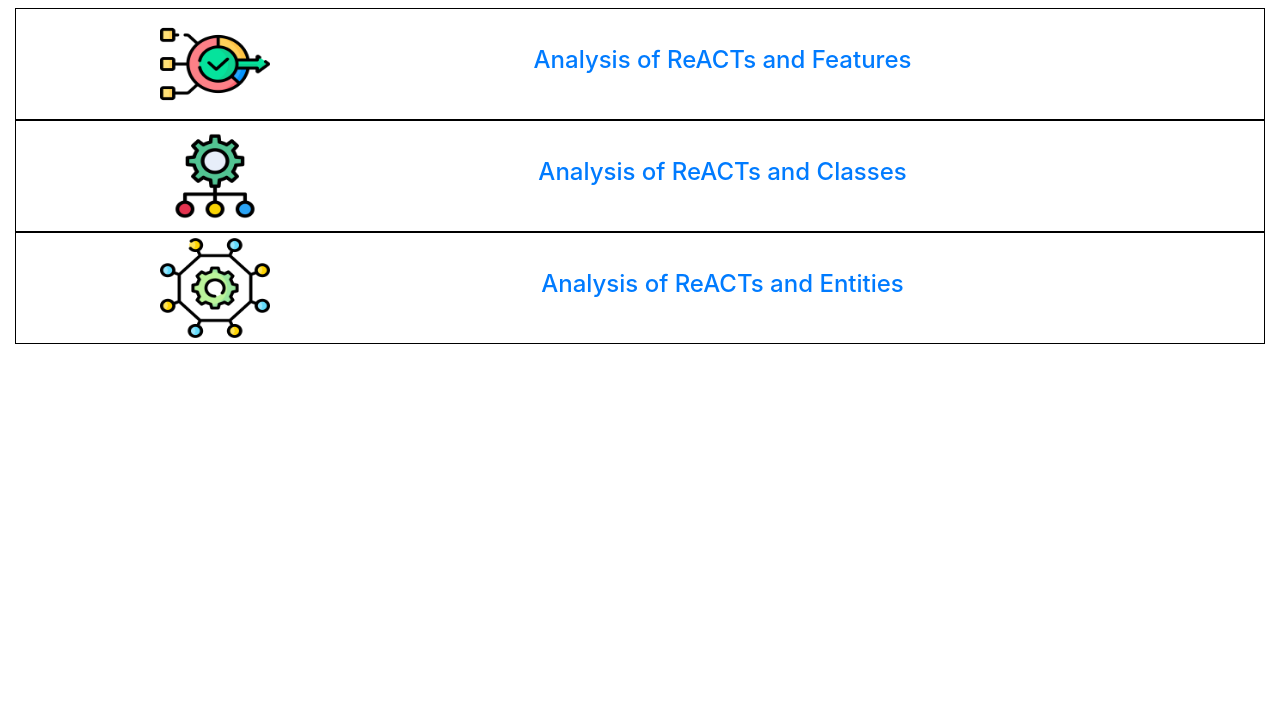
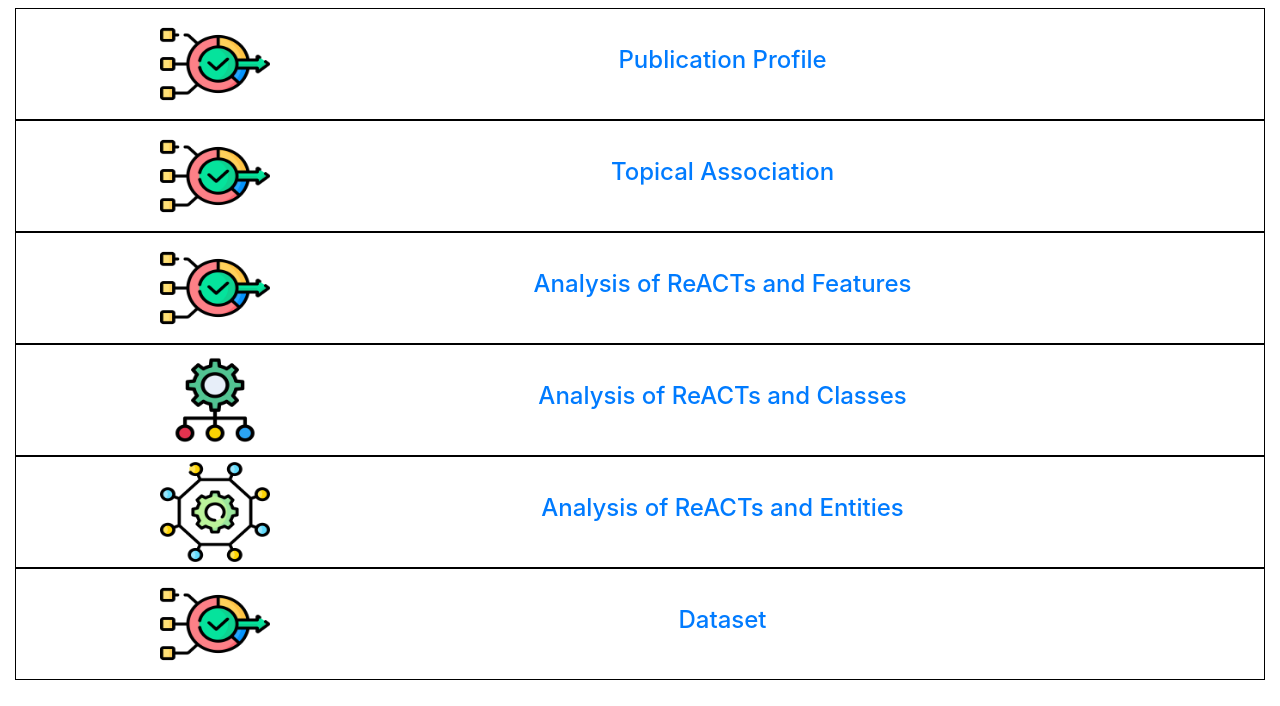
Before and after one commit to Nafiz43/Actionable-Recommendation---OSS, a plain HTML site: page index.html in a window 1280 px wide. Shown: the part 290-996 px from the top of the page. Before the commit the page ends 800 px from the top, so only its background shows below. Drawn offline with nearby package versions, Linux system fonts and the light colour scheme.

Commit message:
Updating index

```diff
--- a/index.html
+++ b/index.html
@@ -15,7 +15,7 @@
      <div class="container-fluid">
             <div class="row" style="border: padding: 5px;">
             <div class="col-sm-7" style="top: 80px;">
-                <center><h2><label style="color: darkred;">ReACTs</label> for the <label style="color: darkblue;">Developer Community</label> to make OSS Projects <label style="color: darkgreen;">Sustainable</label> Sustainable</h2></center>
+                <center><h2><label style="color: darkred;">ReACTs</label> for the <label style="color: darkblue;">Developer Community</label> to make OSS Projects <label style="color: darkgreen;">Sustainable</label></h2></center>
             </div>
 
             <div class="col-sm-4" style="left: 10%;">
@@ -29,6 +29,31 @@
 
     <br>
 
+     <div class="container-fluid">
+            <div class="row" style="border: 1px solid black;padding: 5px;">
+            <div class="col-sm-4" style="left: 10%;">
+                <img src="img/p_features.png" height="100px" width="110px">
+            </div>
+            <div class="col-sm-8" style="top: 32px;right: 10%;">
+                <center><h4><a href="FEATURE.html">Publication Profile</a></h4></center>
+            </div>
+        </div>
+        </div>
+
+
+         <div class="container-fluid">
+            <div class="row" style="border: 1px solid black;padding: 5px;">
+            <div class="col-sm-4" style="left: 10%;">
+                <img src="img/p_features.png" height="100px" width="110px">
+            </div>
+            <div class="col-sm-8" style="top: 32px;right: 10%;">
+                <center><h4><a href="FEATURE.html">Topical Association</a></h4></center>
+            </div>
+        </div>
+        </div>
+
+
+
         <div class="container-fluid">
             <div class="row" style="border: 1px solid black;padding: 5px;">
             <div class="col-sm-4" style="left: 10%;">
@@ -40,6 +65,7 @@
         </div>
         </div>
 
+
     <div class="container-fluid">
             <div class="row" style="border: 1px solid black;padding: 5px;">
             <div class="col-sm-4" style="left: 10%;">
@@ -50,6 +76,7 @@
             </div>
         </div>
         </div>
+
 
 
     <div class="container-fluid">
@@ -65,6 +92,17 @@
 
 
 
+    <div class="container-fluid">
+            <div class="row" style="border: 1px solid black;padding: 5px;">
+            <div class="col-sm-4" style="left: 10%;">
+                <img src="img/p_features.png" height="100px" width="110px">
+            </div>
+            <div class="col-sm-8" style="top: 32px;right: 10%;">
+                <center><h4><a href="FEATURE.html">Dataset</a></h4></center>
+            </div>
+        </div>
+        </div>
+
     </ul>
 </div>
 
```
